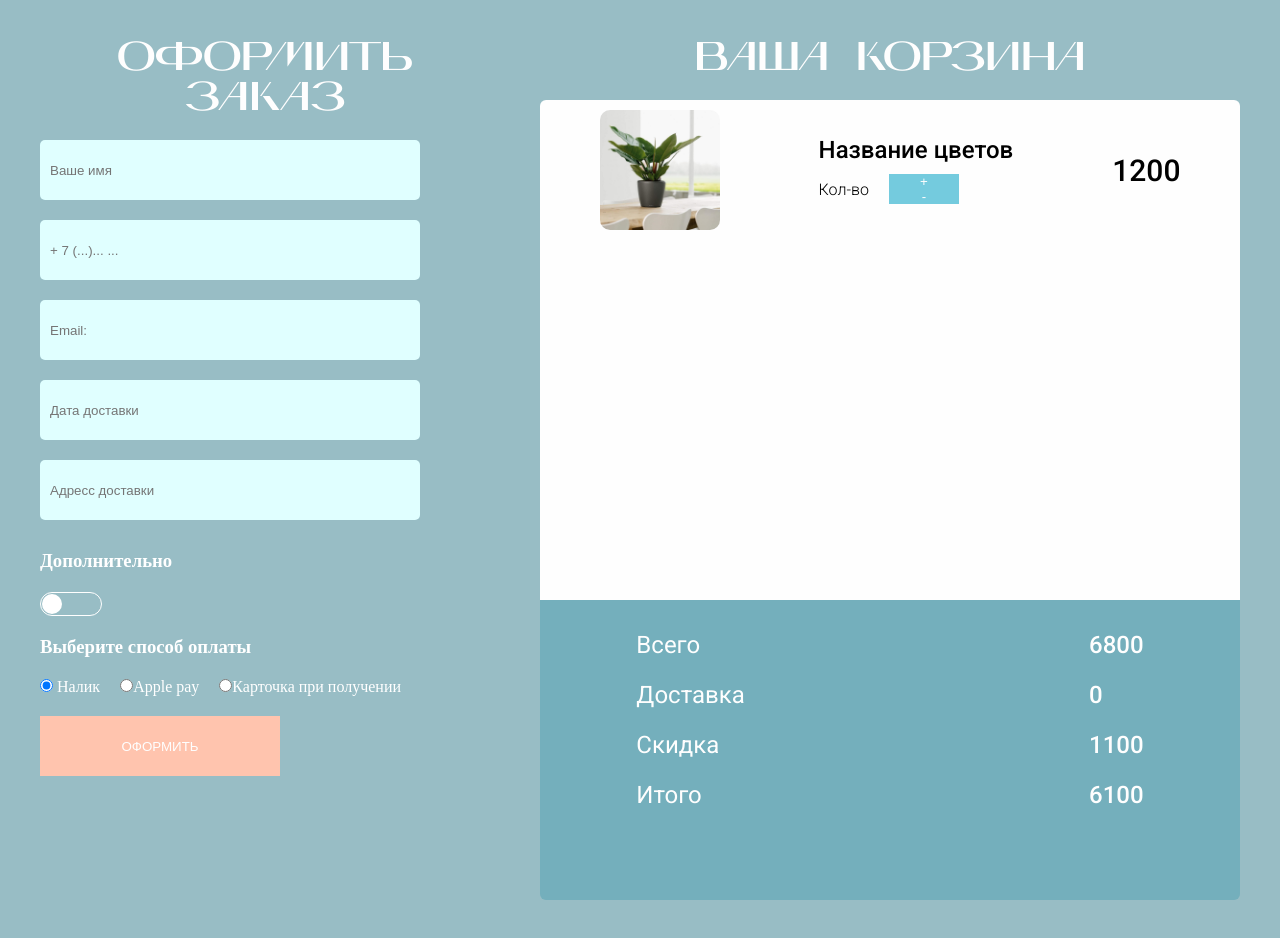
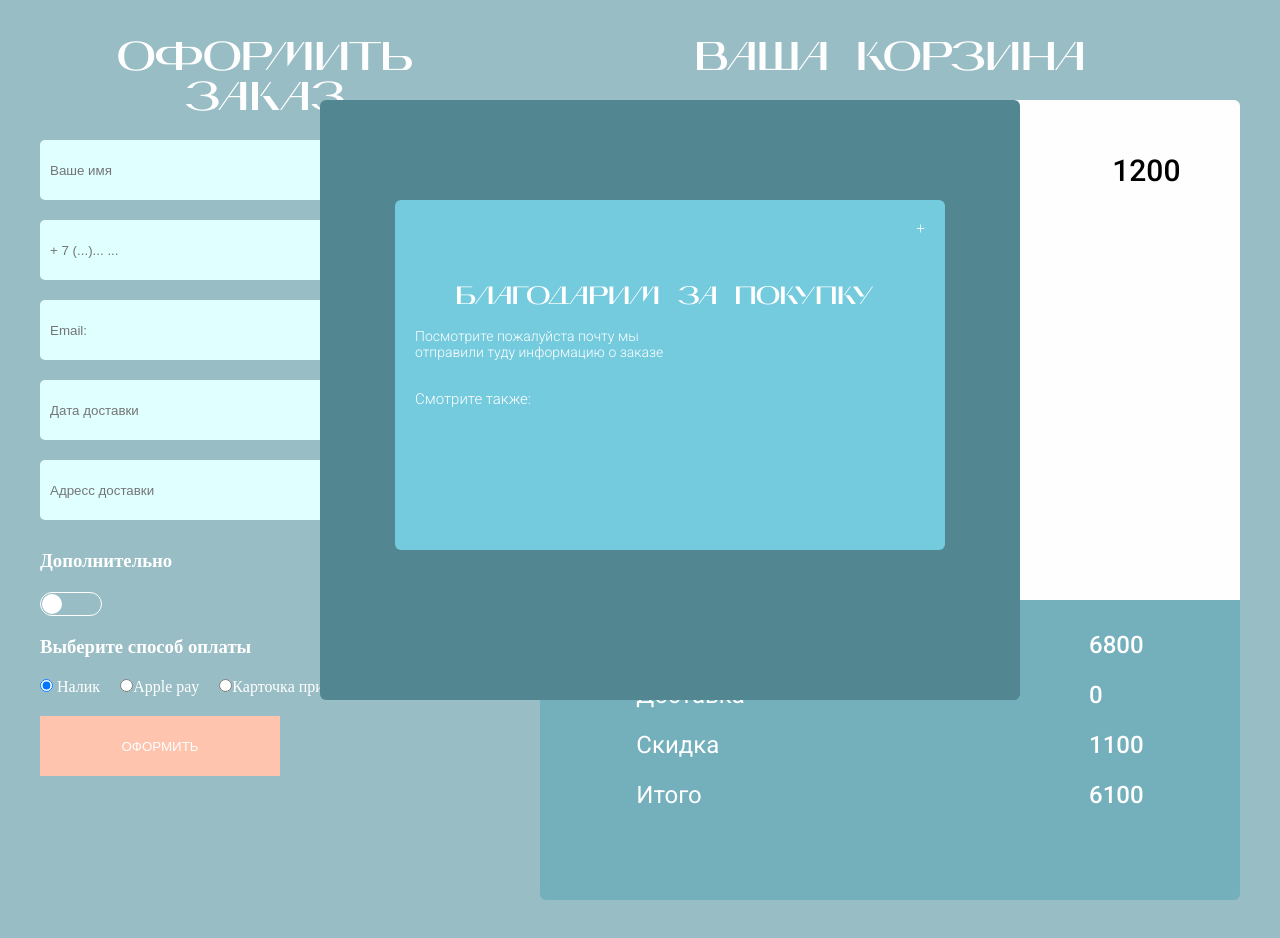
Before and after one commit to StellRay666s/flora, a React (Create React App) app: page /busket in a window 1280 px wide. Both pictures are taken after a click on the button "ОФОРМИТЬ". Built offline with nearby package versions, Linux system fonts and the light colour scheme.

Commit message:
window purchase is ready

```diff
--- a/src/Components/ThanksPurchase.jsx
+++ b/src/Components/ThanksPurchase.jsx
@@ -1,9 +1,21 @@
 import React from "react";
 
-export default function ThanksPurchase() {
+export default function ThanksPurchase({ onBuy }) {
   return (
     <div className="purchaseWrapper">
-      <div className="close">+</div>
+      <div className="purchase">
+        <div className="close" onClick={onBuy}>
+          +
+        </div>
+        <div className="text">
+          <h1>Благодарим за покупку</h1>
+          <p>Посмотрите пожалуйста почту мы отправили туду информацию о заказе</p>
+        </div>
+
+        <div className="itemPurchse">
+          <h3>Смотрите также:</h3>
+        </div>
+      </div>
     </div>
   );
 }
--- a/src/index.scss
+++ b/src/index.scss
@@ -534,7 +534,51 @@ header {
   }
 }
 .purchaseWrapper {
-  width: 600px;
-  height: 400px;
-  background-color: #fefefe;
+  width: 700px;
+  height: 600px;
+  background-color: #528691;
+  position: absolute;
+  bottom: 100px;
+  left: 25%;
+  border: 1px;
+  border-radius: 6px;
+  .purchase {
+    border-radius: 6px;
+    position: relative;
+    background-color: #74cbde;
+    width: 550px;
+    height: 350px;
+    top: 100px;
+    margin: 0 auto;
+    padding: 20px;
+    color: white;
+    .close {
+      text-align: right;
+      margin-bottom: 30px;
+    }
+    .text {
+      text-align: left;
+      width: 500px;
+
+      h1 {
+        line-height: 60px;
+        text-transform: uppercase;
+        font-size: 25px;
+      }
+      p {
+        margin-bottom: 30px;
+        width: 260px;
+        font-family: "Roboto";
+        font-weight: 100;
+        font-size: 14px;
+      }
+    }
+  }
+  .itemPurchse {
+    h3 {
+      font-size: 15px;
+      font-weight: 100;
+      font-family: "Roboto";
+    }
+  }
 }
--- a/src/pages/Busket.jsx
+++ b/src/pages/Busket.jsx
@@ -3,16 +3,15 @@ import { ThanksPurchase } from "../Components";
 
 function Busket() {
   const [swipe, setSwipe] = React.useState(true);
-  const [window, setWindow] = React.useState(false);
+  const [open, setOpen] = React.useState(false);
   const swipeON = () => {
     setSwipe(!swipe);
   };
 
   const buyOn = () => {
-    setWindow(!swipe);
+    setOpen(!open);
   };
 
-  console.log(swipe);
   return (
     <>
       <div className="busketWrapper">
@@ -28,9 +27,9 @@ function Busket() {
           <div className="payment">
             <h3>Дополнительно</h3>
             {swipe ? (
-              <div onClick={() => swipeON()} class="switch-btn"></div>
+              <div onClick={() => swipeON()} className="switch-btn"></div>
             ) : (
-              <div onClick={() => swipeON()} class="switch-btn switch-on"></div>
+              <div onClick={() => swipeON()} className="switch-btn switch-on"></div>
             )}
             <h3>Выберите способ оплаты</h3>
             <div className="inpRadio">
@@ -46,7 +45,7 @@ function Busket() {
                 Карточка при получении
               </label>
             </div>
-            <button onClick={() => buyOn(console.log(123))}>ОФОРМИТЬ</button>
+            <button onClick={() => buyOn()}>ОФОРМИТЬ</button>
           </div>
         </div>
         <div className="itemWrapperBlock">
@@ -83,7 +82,7 @@ function Busket() {
           </div>
         </div>
       </div>
-      {window ? <ThanksPurchase /> : ""}
+      {open ? <ThanksPurchase onBuy={buyOn} /> : ""}
     </>
   );
 }
```
